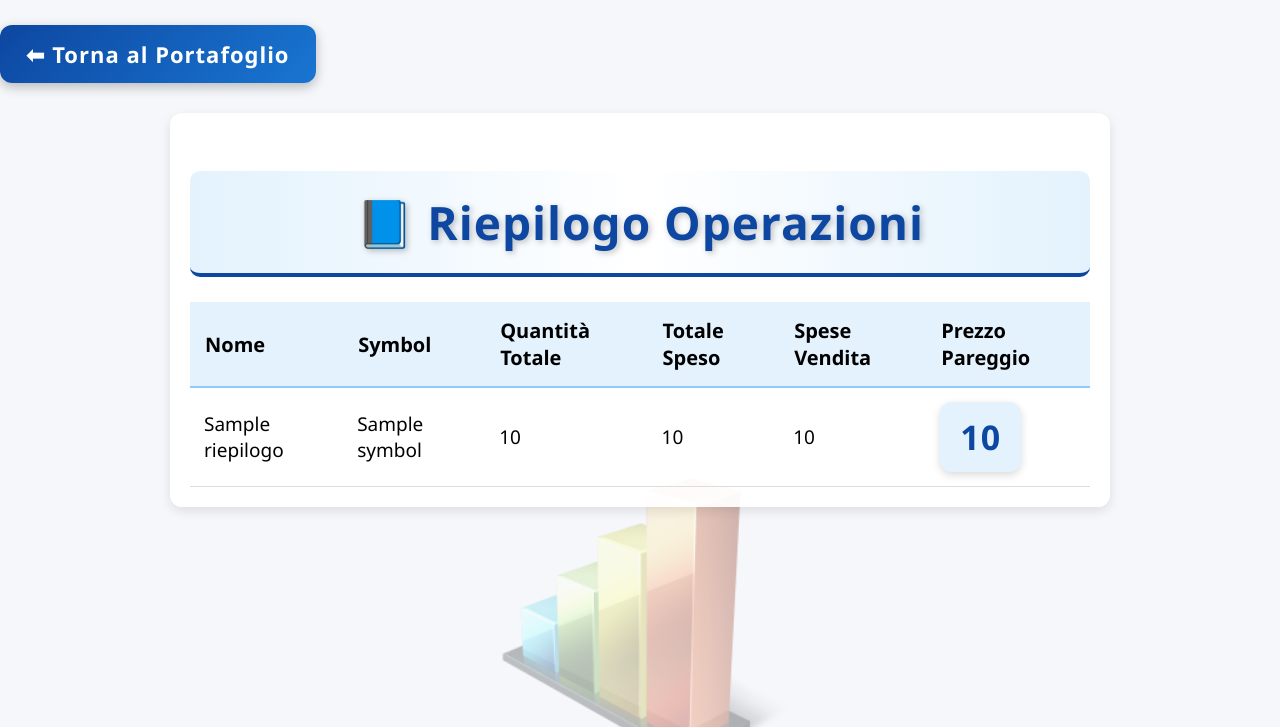
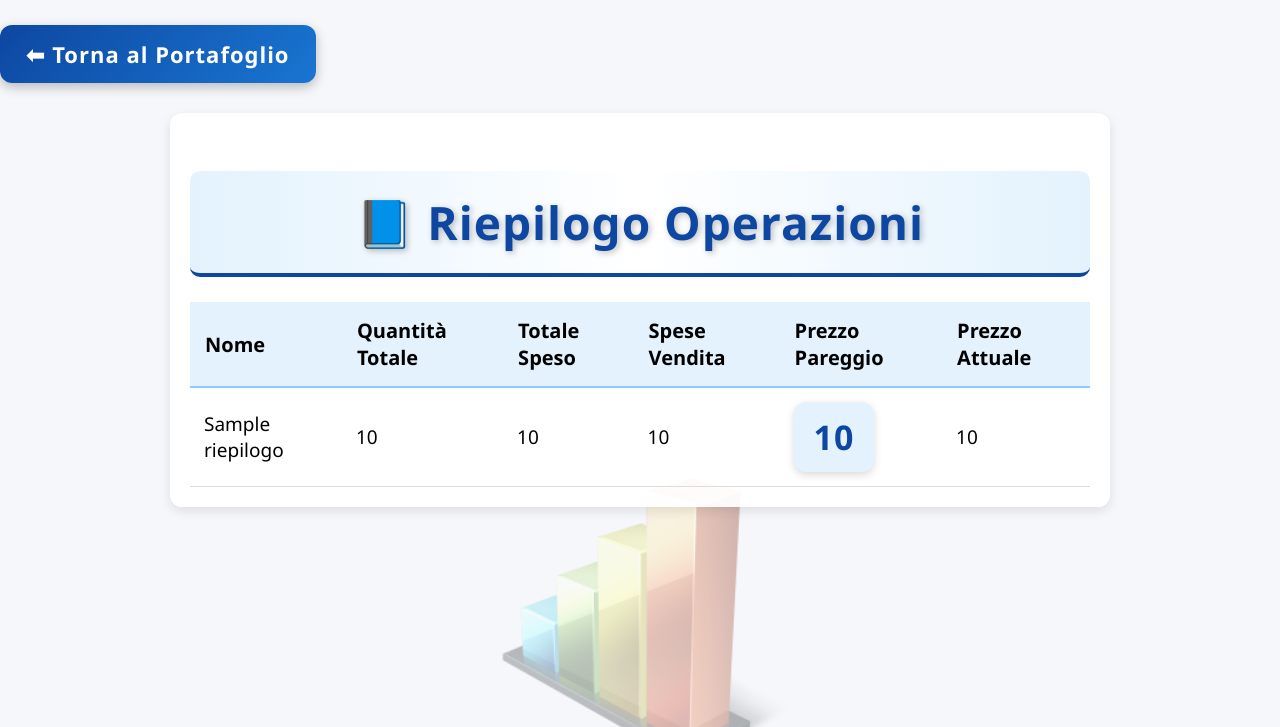
Before and after one commit to emiliomaj60-lang/portfolio_alerts, a Flask app: template src/templates/riepilogo_operazioni.html in a window 1280 px wide. Shown: the top 727 px of the page. Run offline with Flask 3, Linux system fonts and the light colour scheme; the template is opened without the code that fills it: most values are stand-ins (such as "Sample title", 1, 10 or a date in 2020).

Commit message:
Add files via upload

```diff
--- a/src/templates/riepilogo_operazioni.html
+++ b/src/templates/riepilogo_operazioni.html
@@ -39,21 +39,29 @@
     <table>
         <tr>
             <th>Nome</th>
-            <th>Symbol</th>
             <th>Quantità Totale</th>
             <th>Totale Speso</th>
             <th>Spese Vendita</th>
             <th>Prezzo Pareggio</th>
+            <th>Prezzo Attuale</th> <!-- 🔵 NUOVA COLONNA -->
         </tr>
 
         {% for r in riepilogo %}
         <tr>
             <td>{{ r.nome }}</td>
-            <td>{{ r.symbol }}</td>
             <td>{{ r.quantita_tot|int }}</td>
-            <td>{{ r.totale_speso|round(1) }} </td>
-            <td>{{ r.spese_vendita_tot|round(1) }} </td>
+            <td>{{ r.totale_speso|round(1) }}</td>
+            <td>{{ r.spese_vendita_tot|round(1) }}</td>
             <td><span class="pareggio-badge">{{ r.prezzo_pareggio|round(3) }}</span></td>
+
+            <!-- 🔵 PREZZO ATTUALE -->
+            <td>
+                {% if r.prezzo_attuale %}
+                    <span class="prezzo-attuale">{{ r.prezzo_attuale|round(3) }}</span>
+                {% else %}
+                    <span style="color:#999;">n/d</span>
+                {% endif %}
+            </td>
         </tr>
         {% endfor %}
     </table>
```
